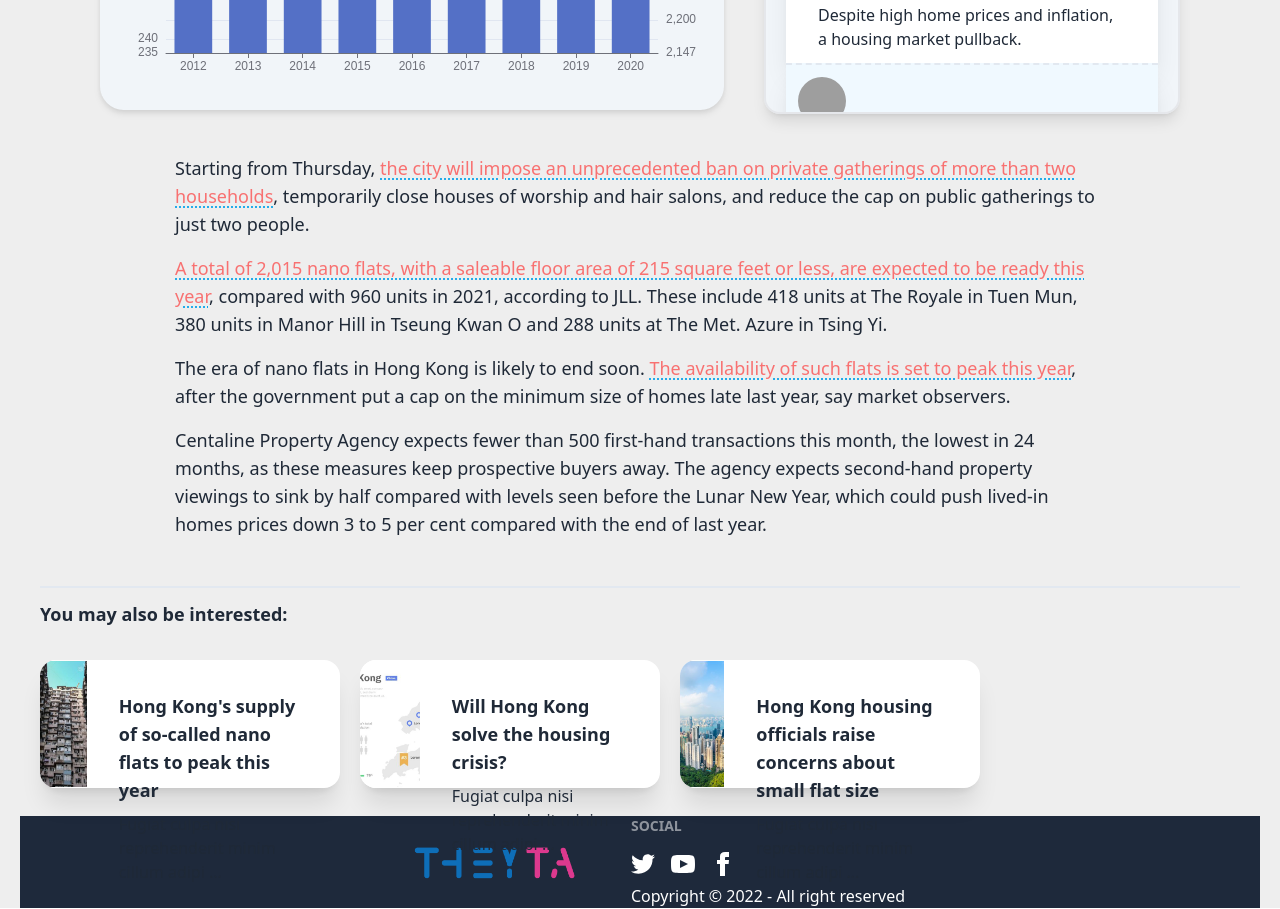
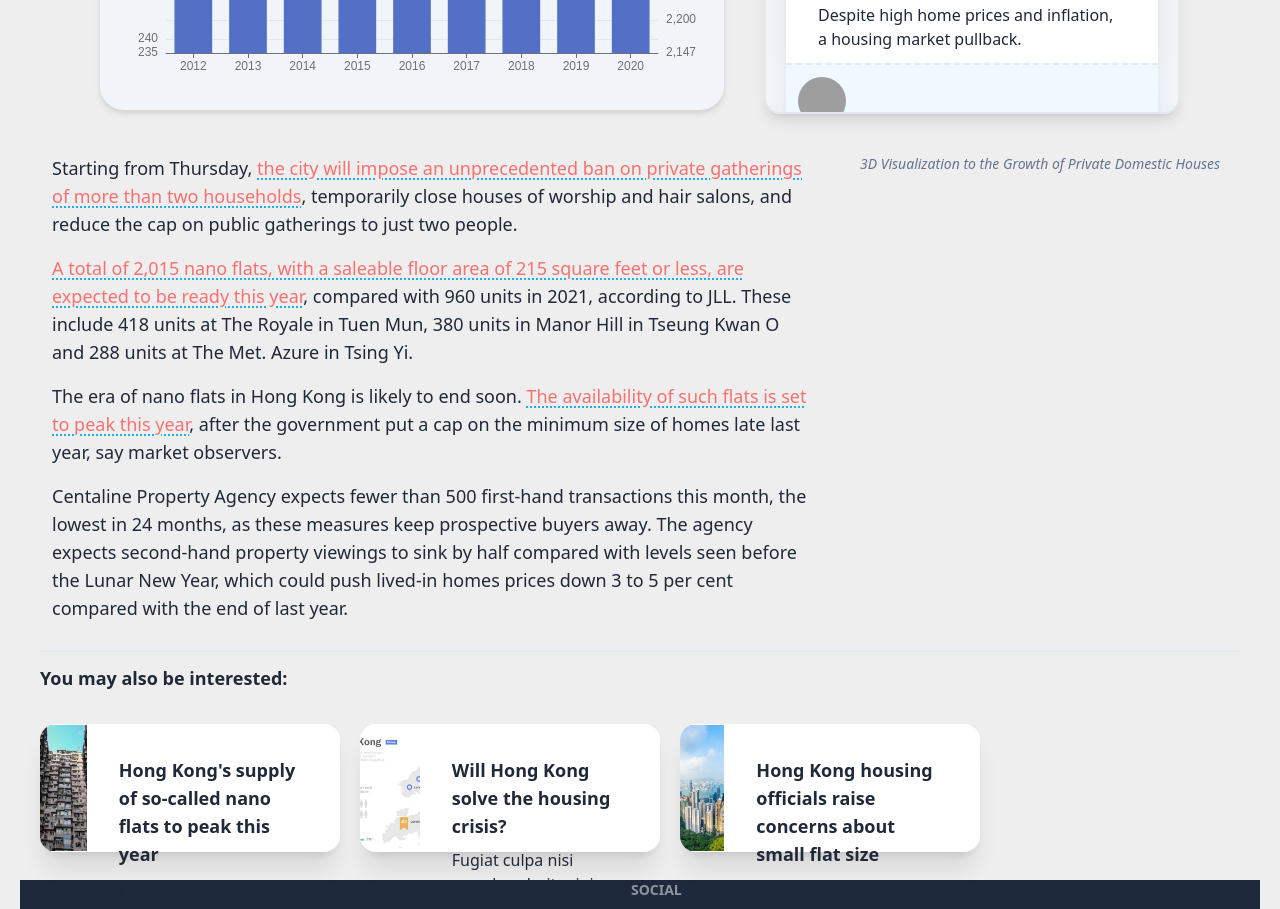
Before and after one commit to Xentisize/theyta_frontend_demo, a React (Create React App) app: page /articles/1 in a window 1280 px wide. Shown: the part 1020-1929 px from the top of the page. Built offline with nearby package versions, Linux system fonts and the light colour scheme; grey boxes are pictures that could not be loaded.

Commit message:
add 3d chart

```diff
--- a/public/index.html
+++ b/public/index.html
@@ -13,6 +13,7 @@
     /> -->
 		<!-- <script src="https://ajax.googleapis.com/ajax/libs/jquery/3.5.1/jquery.min.js"></script> -->
 		<title>TheyTa - The Next Generation Data Platform for Sharing</title>
+		<script src="https://cdn.babylonjs.com/viewer/babylon.viewer.js"></script>
 	</head>
 	<body>
 		<noscript>You need to enable JavaScript to run this app.</noscript>
--- a/src/components/articles/Article.jsx
+++ b/src/components/articles/Article.jsx
@@ -166,12 +166,21 @@ const Article = () => {
 					{!expandCanvas ? <CommentList comments={comments} /> : null}
 				</div>
 
-				<div className="mx-auto w-3/4 pt-3 pb-5">
-					{article.content.map((p, i) => {
-						return i !== 0 ? (
-							<p className="py-2 text-lg" key={i} dangerouslySetInnerHTML={{ __html: p }} data-paragraph={i}></p>
-						) : null;
-					})}
+				<div className="mx-8 flex flex-col gap-9 pt-3 sm:flex-row">
+					<div className="basis-auto sm:basis-2/3">
+						{article.content.map((p, i) => {
+							return i !== 0 ? (
+								<p className="py-2 text-lg" key={i} dangerouslySetInnerHTML={{ __html: p }} data-paragraph={i}></p>
+							) : null;
+						})}
+					</div>
+
+					<div className="h-72 basis-auto rounded-lg sm:basis-1/3">
+						<babylon model="/chart01.glb"></babylon>
+						<p className="py-2 indent-3 text-sm italic text-slate-500">
+							3D Visualization to the Growth of Private Domestic Houses
+						</p>
+					</div>
 				</div>
 
 				<div className="mx-5 mt-5 mb-5 flex flex-1 flex-col flex-wrap items-stretch gap-5 border-t-2 border-slate-200 pb-2 md:flex-row">
```
Also changed, not shown: src/components/articles/3DChart.jsx (added), 2 other files (tests, documents, lock files or other folders).
